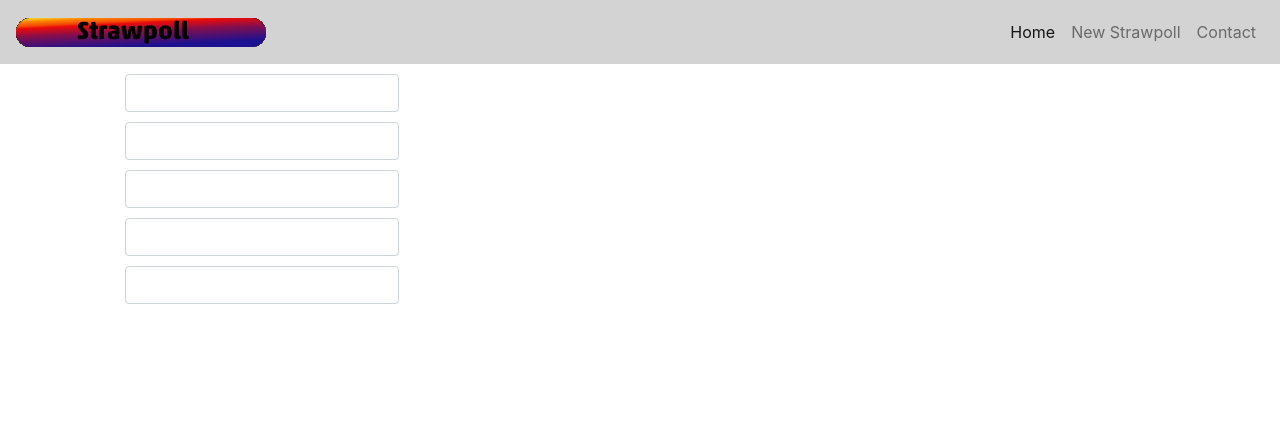
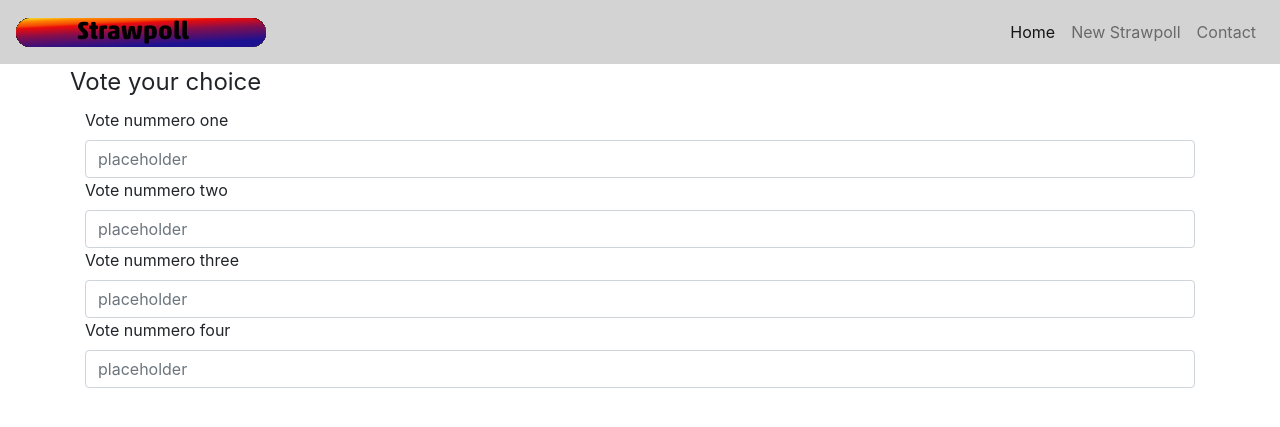
Before and after one commit to DeLiXx/Strawpoll, a PHP site: page / in a window 1280 px wide. Shown: the top 427 px of the page. Run offline with PHP 8.4, Linux system fonts and the light colour scheme.

Commit message:
Formular neu erstellt

```diff
--- a/index.html
+++ b/index.html
@@ -40,24 +40,52 @@
     </header>
     <body>
 
+
         <div class="container">
             <div class="row">
-                <div class="Strawpoll">
-                    <form>
-                        <input class="form-control vote-option" type="Text" name="text-field-1">
-                        <input class="form-control vote-option" type="Text" name="text-field-2">
-                        <input class="form-control vote-option" type="Text" name="text-field-3">
-                        <input class="form-control vote-option" type="Text" name="text-field-4">
-                        <input class="form-control vote-option" type="Text" name="text-field-5">
-                    </form>
-                </div>
-
-
-
-                <script src="https://code.jquery.com/jquery-3.3.1.slim.min.js" integrity="sha384-q8i/X+965DzO0rT7abK41JStQIAqVgRVzpbzo5smXKp4YfRvH+8abtTE1Pi6jizo" crossorigin="anonymous"></script>
-                <script src="https://cdnjs.cloudflare.com/ajax/libs/popper.js/1.14.0/umd/popper.min.js" integrity="sha384-cs/chFZiN24E4KMATLdqdvsezGxaGsi4hLGOzlXwp5UZB1LY//20VyM2taTB4QvJ" crossorigin="anonymous"></script>
-                <script src="https://stackpath.bootstrapcdn.com/bootstrap/4.1.0/js/bootstrap.min.js" integrity="sha384-uefMccjFJAIv6A+rW+L4AHf99KvxDjWSu1z9VI8SKNVmz4sk7buKt/6v9KI65qnm" crossorigin="anonymous"></script>
+                <form class="form-horizontal formular">
+                    <fieldset>
+                        <!-- Form Name -->
+                        <legend>Vote your choice</legend>
+                        <!-- Appended checkbox -->
+                        <div class="form-group">
+                          <label class="col-md-4 control-label" for="appendedcheckbox">Vote nummero one</label>
+                          <div class="col-md-12">
+                            <div class="input-group">
+                              <input id="appendedcheckbox" name="appendedcheckbox" class="form-control" placeholder="placeholder" type="text">
+                              </span>
+                            </div>
+                          </div>
+                          <label class="col-md-4 control-label" for="appendedcheckbox">Vote nummero two</label>
+                          <div class="col-md-12">
+                            <div class="input-group">
+                              <input id="appendedcheckbox" name="appendedcheckbox" class="form-control" placeholder="placeholder" type="text">
+                              </span>
+                            </div>
+                          </div>
+                          <label class="col-md-4 control-label" for="appendedcheckbox">Vote nummero three</label>
+                          <div class="col-md-12">
+                            <div class="input-group">
+                              <input id="appendedcheckbox" name="appendedcheckbox" class="form-control" placeholder="placeholder" type="text">
+                              </span>
+                            </div>
+                          </div>
+                          <label class="col-md-4 control-label" for="appendedcheckbox">Vote nummero four</label>
+                          <div class="col-md-12">
+                            <div class="input-group">
+                              <input id="appendedcheckbox" name="appendedcheckbox" class="form-control" placeholder="placeholder" type="text">
+                              </span>
+                            </div>
+                          </div>
+                        </div>
+                    </fieldset>
+                </form>
             </div>
         </div>
+
+        <script src="https://code.jquery.com/jquery-3.3.1.slim.min.js" integrity="sha384-q8i/X+965DzO0rT7abK41JStQIAqVgRVzpbzo5smXKp4YfRvH+8abtTE1Pi6jizo" crossorigin="anonymous"></script>
+        <script src="https://cdnjs.cloudflare.com/ajax/libs/popper.js/1.14.0/umd/popper.min.js" integrity="sha384-cs/chFZiN24E4KMATLdqdvsezGxaGsi4hLGOzlXwp5UZB1LY//20VyM2taTB4QvJ" crossorigin="anonymous"></script>
+        <script src="https://stackpath.bootstrapcdn.com/bootstrap/4.1.0/js/bootstrap.min.js" integrity="sha384-uefMccjFJAIv6A+rW+L4AHf99KvxDjWSu1z9VI8SKNVmz4sk7buKt/6v9KI65qnm" crossorigin="anonymous"></script>
+
     </body>
 </html>
--- a/style.css
+++ b/style.css
@@ -1,7 +1,5 @@
-.vote-option{
+.formular{
 	width: 100%;
-	margin-left: 20%;
-	margin-top: 10px;
 }
 .vote-text{
 	position: absolute;
```
